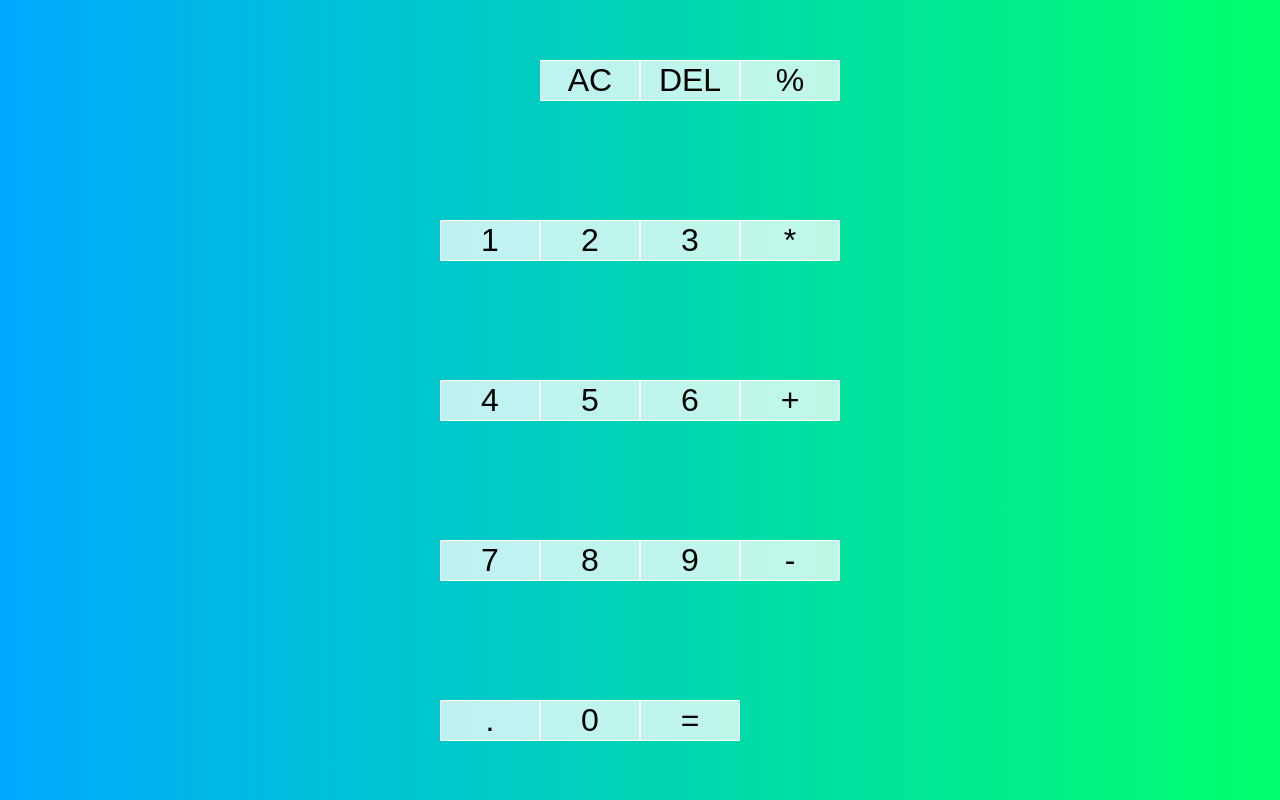
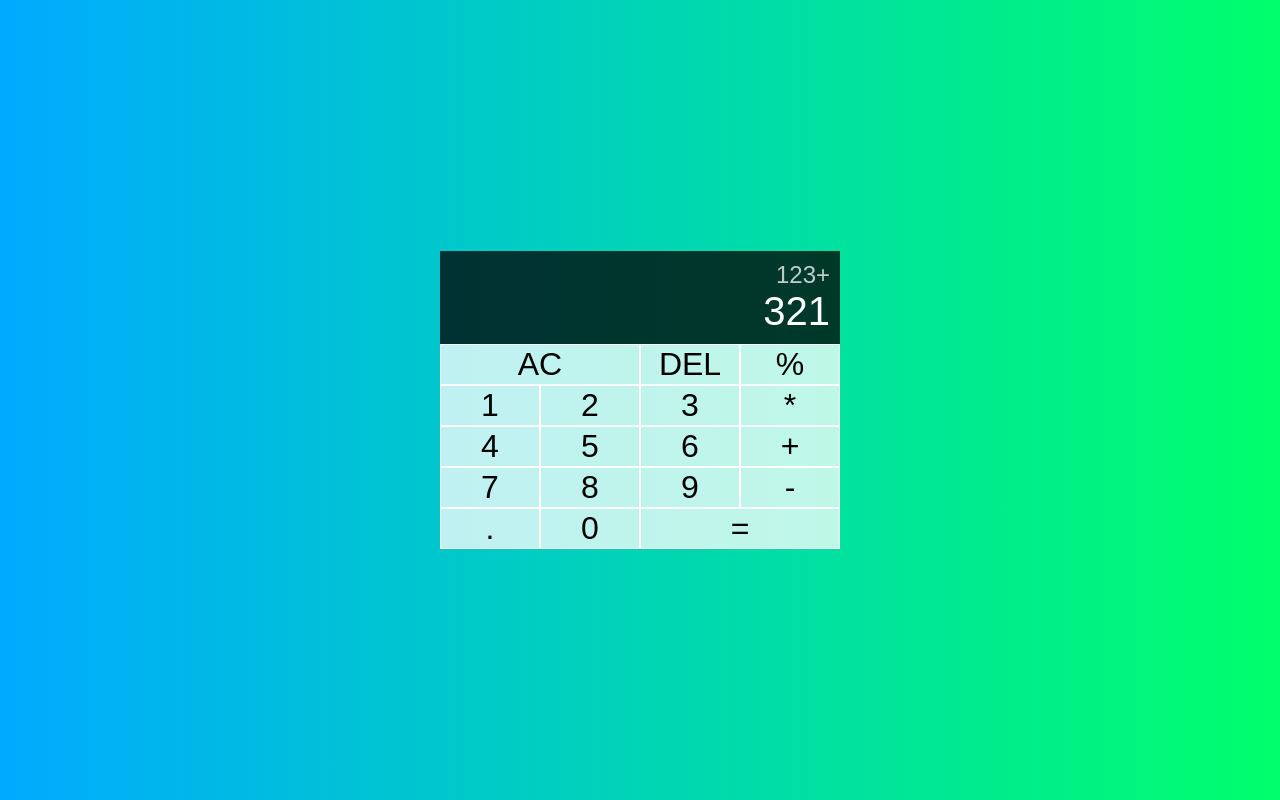
Before and after one commit to bdleon/javascript-practice-calculater, a plain HTML site: page index.html in a window 1280 px wide. Drawn offline with Linux system fonts and the light colour scheme.

Commit message:
finished style for caluculater

```diff
--- a/index.html
+++ b/index.html
@@ -12,8 +12,8 @@
 <body>
     <div class="calculator-grid">
         <div class="output">
-            <div class="previous-operand"></div>
-            <div class="current-operend"></div>
+            <div class="previous-operand">123+</div>
+            <div class="current-operand">321</div>
         </div>
         <button class="span-two">AC</button>
 
--- a/style.css
+++ b/style.css
@@ -14,7 +14,7 @@
 .calculator-grid {
     display: grid;
     justify-content: center;
-    align-items: center;
+    align-content: center;
     min-height: 100vh;
     grid-template-columns: repeat(4, 100px);
     grid-template-rows: minmax(120px, auto), repeat(5, 100px)
@@ -31,3 +31,32 @@
 .calculator-grid > button:hover {
     background-color: rgba(255,255,255,.9);
 }
+
+.span-two {
+    grid-column:  span 2;
+}
+
+.output {
+    grid-column: 1 / -1;
+    background-color:  rgba(0,0,0, .75);
+    display: flex;
+    align-items: flex-end;
+    justify-content: space-around;
+    flex-direction: column;
+    padding: 10px;
+    word-wrap: break-word;
+    word-break: break-all;
+
+
+}
+
+.output .previous-operand {
+    color: rgba(255, 255, 255, .75);
+    font-size: 1.5rem;
+
+}
+
+.output .current-operand {
+    color: white;
+    font-size: 2.5rem;
+}
```
